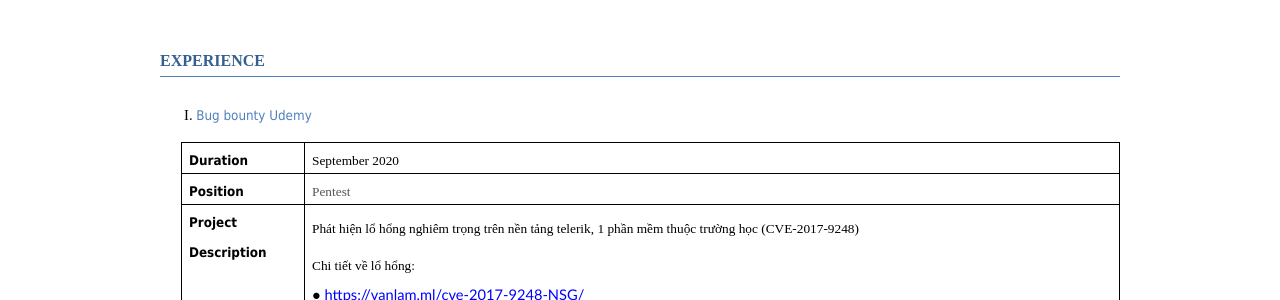
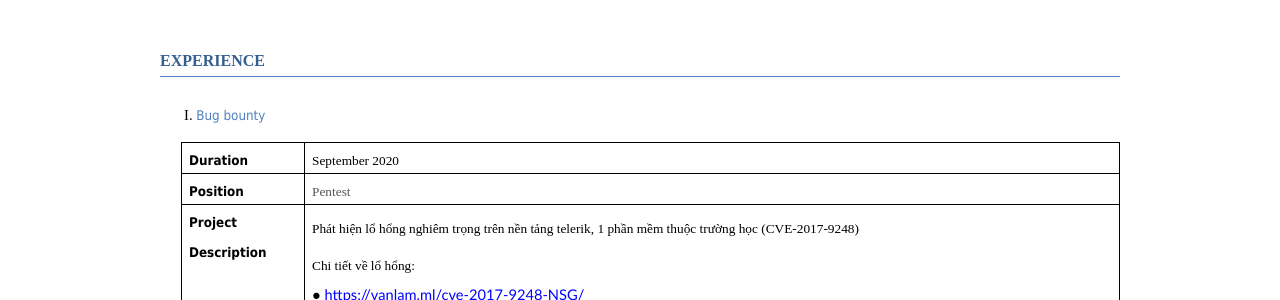
Before and after one commit to vanlam1412/cv, a Jekyll site: the page built from index.html, in a window 1280 px wide. Shown: the part 1671-1971 px from the top of the page. Built offline with Jekyll 4.4.1, drawn with Linux system fonts in a browser that asks for light colours; some web fonts are replaced.

Commit message:
Update about.html

```diff
--- a/_includes/about.html
+++ b/_includes/about.html
@@ -41,7 +41,7 @@
   <p class="c1"><span class="c0"></span></p>
   <ol class="c6 lst-kix_list_1-0" start="4">
       <li class="c32">
-          <h3 style="display:inline"><span class="c8 c1">Bug bounty Udemy</span></h3></li>
+          <h3 style="display:inline"><span class="c8 c1">Bug bounty</span></h3></li>
   </ol>
   <p class="c4"><span class="c0"></span></p>
   <a id="t.a753efce6c38d6fa9aedc9bd34b6d52afe6b4fc1"></a>
```
